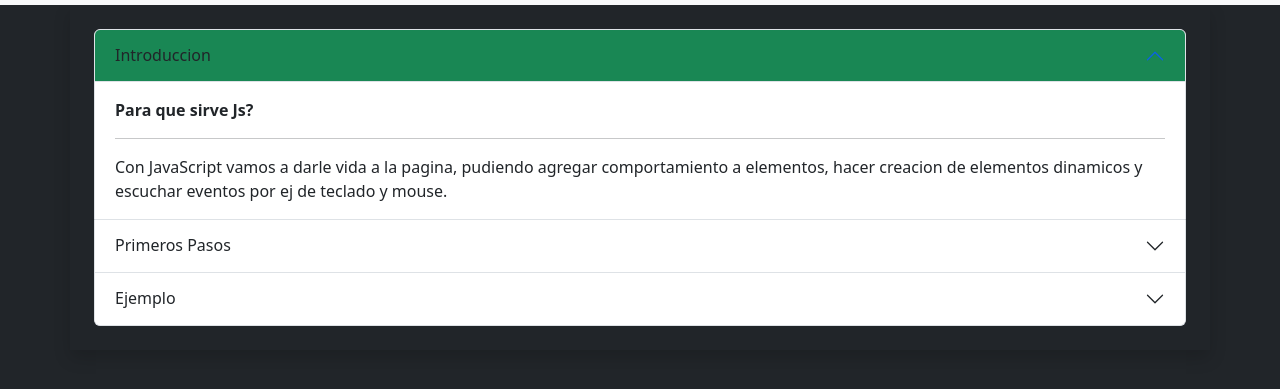
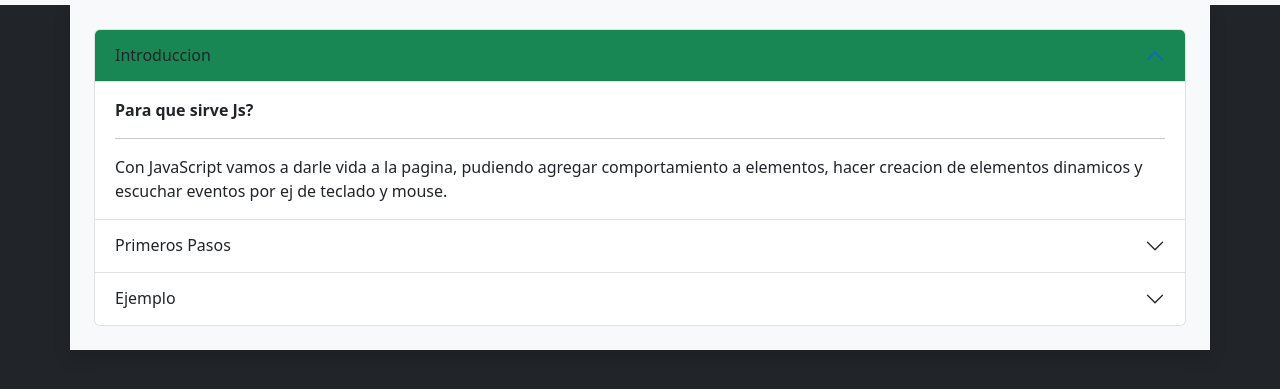
Before and after one commit to MaxBernasconiCodes/RollingCode_3i_Js, a plain HTML site: page index.html in a window 1280 px wide. Shown: the part 51-440 px from the top of the page. Drawn offline with nearby package versions, Linux system fonts and the light colour scheme.

Commit message:
cambio de bg a light

```diff
--- a/index.html
+++ b/index.html
@@ -34,7 +34,7 @@
           </nav>
     </header>
 
-    <main class="container-lg d-grid m-auto justify-content-center align-items-center shadow p-4">
+    <main class="container-lg d-grid m-auto justify-content-center align-items-center shadow p-4 bg-light">
         <div class="accordion w-100" id="accordionPanelsStayOpenExample">
             <div class="accordion-item">
               <h2 class="accordion-header" id="panelsStayOpen-headingOne">
```
